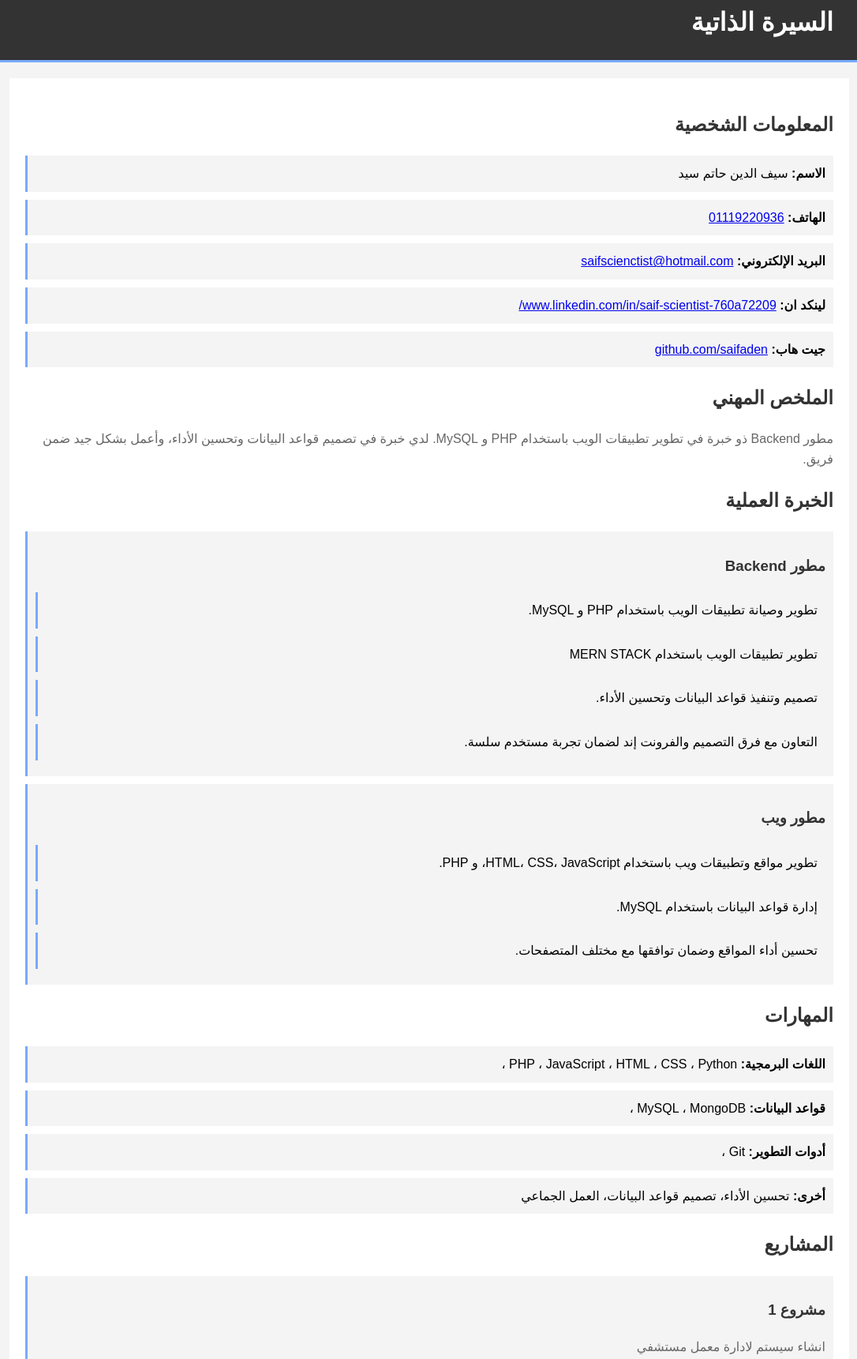
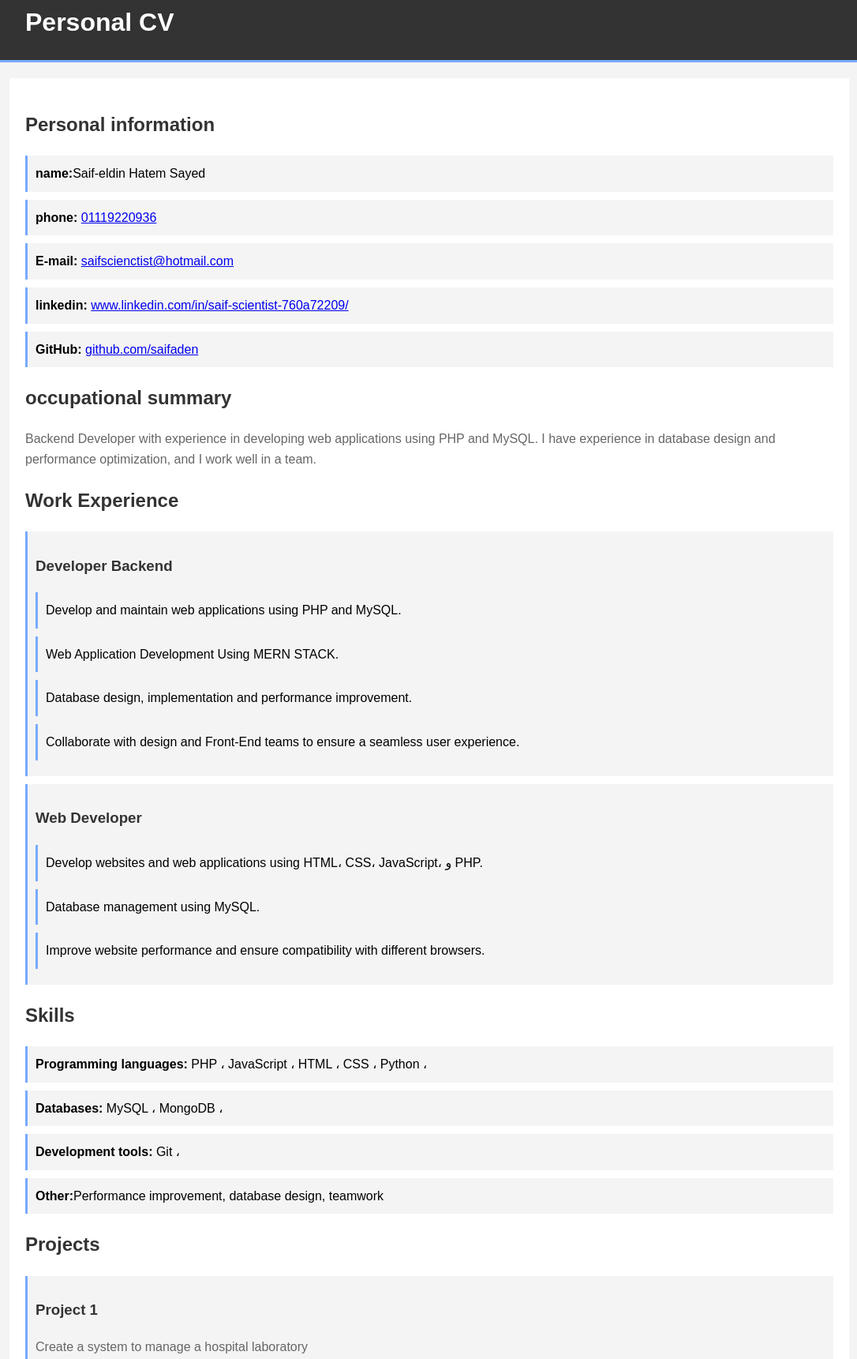
Before and after one commit to saifaden/portfolio, a plain HTML site: page index.html in a window 1280 px wide. Shown: the part 48-1769 px from the top of the page at 79% size, without its empty margins (96-1182 px from the left). Drawn offline with Linux system fonts and the light colour scheme.

Commit message:
translate to En

```diff
--- a/assest/cv.js
+++ b/assest/cv.js
@@ -12,12 +12,12 @@ let info={
     "devTools":["Git"],
     "projects":[
         {
-            "title":"مشروع 1",
-            "dis":"انشاء سيستم لادارة معمل مستشفي",
+            "title":"Project 1",
+            "dis":"Create a system to manage a hospital laboratory",
             "link":"https://github.com/saifaden/System-Lab"
         },
         {
-            "title":"مشروع 2",
+            "title":"Project 2",
             "dis":"to do list app",
             "link":"https://github.com/saifaden/ToDoList"
         },
--- a/assest/style.css
+++ b/assest/style.css
@@ -9,7 +9,6 @@ body {
     width: 80%;
     margin: auto;
     overflow: hidden;
-    direction: rtl;
 }
 header {
     background: #333;
@@ -64,7 +63,7 @@ header li {
     margin-bottom: 2px;
 }
 img{
-    translate: -30%;
+    translate: 30%;
     width: 800px;
 }
 
@@ -72,6 +71,6 @@ img{
 @media only screen and (max-width: 600px){
     img{
         width: 200px;
-        translate: -15%;
+        translate: 15%;
     }
 }
--- a/index.html
+++ b/index.html
@@ -3,77 +3,70 @@
 <head>
     <meta charset="UTF-8">
     <meta name="viewport" content="width=device-width, initial-scale=1.0">
-    <title>السيرة الذاتية</title>
+    <title>Personal CV</title>
 
     <link rel="stylesheet" href="assest/style.css">
 </head>
 <body>
     <header>
         <div class="container">
-            <h1>السيرة الذاتية</h1>
+            <h1>Personal CV</h1>
         </div>
     </header>
     <div class="container main">
         <section>
-            <h2>المعلومات الشخصية</h2>
+            <h2>Personal information</h2>
             <ul>
-                <li><strong>الاسم:</strong> سيف الدين حاتم سيد</li>
-                <li><strong>الهاتف:</strong> <a href="tel:+201119220936">01119220936</a></li>
-                <li><strong>البريد الإلكتروني:</strong> <a href="mailto:saifscienctist@hotmail.com">saifscienctist@hotmail.com</a></li>
-                <li><strong>لينكد ان:</strong> <a href="http://www.linkedin.com/in/saif-scientist-760a72209/">www.linkedin.com/in/saif-scientist-760a72209/</a></li>
-                <li><strong>جيت هاب:</strong> <a href="http://github.com/saifaden">github.com/saifaden</a></li>
+                <li><strong>name:</strong>Saif-eldin Hatem Sayed</li>
+                <li><strong>phone:</strong> <a href="tel:+201119220936">01119220936</a></li>
+                <li><strong>E-mail:</strong> <a href="mailto:saifscienctist@hotmail.com">saifscienctist@hotmail.com</a></li>
+                <li><strong>linkedin:</strong> <a href="http://www.linkedin.com/in/saif-scientist-760a72209/">www.linkedin.com/in/saif-scientist-760a72209/</a></li>
+                <li><strong>GitHub:</strong> <a href="http://github.com/saifaden">github.com/saifaden</a></li>
             </ul>
         </section>
         <section>
-            <h2>الملخص المهني</h2>
-            <p>مطور Backend ذو خبرة في تطوير تطبيقات الويب باستخدام PHP و MySQL. لدي خبرة في تصميم قواعد البيانات وتحسين الأداء، وأعمل بشكل جيد ضمن فريق.</p>
+            <h2>occupational summary</h2>
+            <p>Backend Developer with experience in developing web applications using PHP and MySQL. I have experience in database design and performance optimization, and I work well in a team.</p>
         </section>
         <section>
-            <h2>الخبرة العملية</h2>
+            <h2>Work Experience</h2>
             <ul>
                 <li>
-                    <h3>مطور Backend</h3>
+                    <h3>Developer Backend</h3>
                     <ul>
-                        <li>تطوير وصيانة تطبيقات الويب باستخدام PHP و MySQL.</li>
-                        <li>تطوير تطبيقات الويب باستخدام MERN STACK</li>
-                        <li>تصميم وتنفيذ قواعد البيانات وتحسين الأداء.</li>
-                        <li>التعاون مع فرق التصميم والفرونت إند لضمان تجربة مستخدم سلسة.</li>
+                        <li>Develop and maintain web applications using PHP and MySQL.</li>
+                        <li>Web Application Development Using MERN STACK.</li>
+                        <li>Database design, implementation and performance improvement.</li>
+                        <li>Collaborate with design and Front-End teams to ensure a seamless user experience.</li>
                     </ul>
                 </li>
                 <li>
-                    <h3>مطور ويب</h3>
+                    <h3>Web Developer</h3>
                     <ul>
-                        <li>تطوير مواقع وتطبيقات ويب باستخدام HTML، CSS، JavaScript، و PHP.</li>
-                        <li>إدارة قواعد البيانات باستخدام MySQL.</li>
-                        <li>تحسين أداء المواقع وضمان توافقها مع مختلف المتصفحات.</li>
+                        <li>Develop websites and web applications using HTML، CSS، JavaScript، و PHP.</li>
+                        <li>Database management using MySQL.</li>
+                        <li>Improve website performance and ensure compatibility with different browsers.</li>
                     </ul>
                 </li>
             </ul>
         </section>
         <section>
-            <h2>المهارات</h2>
+            <h2>Skills</h2>
             <ul>
-                <li id="skills"><strong>اللغات البرمجية:</strong> </li>
-                <li id="databases"><strong>قواعد البيانات:</strong> </li>
-                <li id="divTools"><strong>أدوات التطوير:</strong> </li>
-                <li><strong>أخرى:</strong> تحسين الأداء، تصميم قواعد البيانات، العمل الجماعي</li>
+                <li id="skills"><strong>Programming languages:</strong> </li>
+                <li id="databases"><strong>Databases:</strong> </li>
+                <li id="divTools"><strong>Development tools:</strong> </li>
+                <li><strong>Other:</strong>Performance improvement, database design, teamwork</li>
             </ul>
         </section>
         <section id="projects">
-            <h2>المشاريع</h2>
+            <h2>Projects</h2>
             <ul>
 
             </ul>
         </section>
         <section id="certaficates">
-            <h2>الشهادات</h2>
-        </section>
-        <section>
-            <h2>اللغات</h2>
-            <ul>
-                <li><strong>العربية:</strong> اللغة الأم</li>
-                <li><strong>الإنجليزية:</strong> مستوى متقدم</li>
-            </ul>
+            <h2>Certificates</h2>
         </section>
     </div>
 </body>
```
